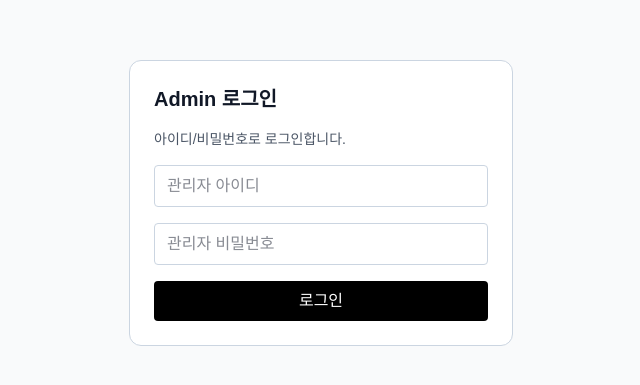
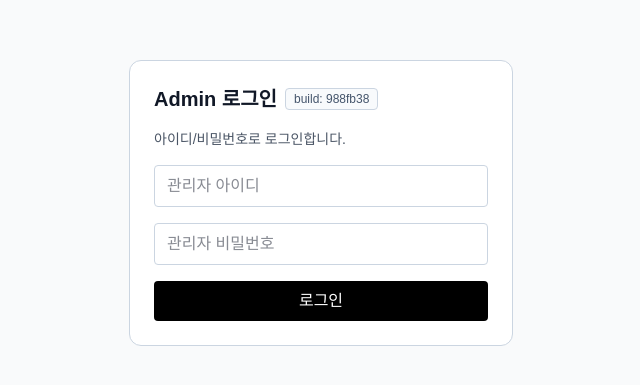
Before and after one commit to gyubot17-stack/mart-web, a Next.js app: page /admin/login in a window 1280 px wide. Shown: the part 197-582 px from the top of the page, without its empty margins (319-959 px from the left). Built offline with nearby package versions, Linux system fonts and the light colour scheme; no server answers.

Commit message:
chore(admin): add visible login build marker for deployment verification

```diff
--- a/src/app/admin/login/page.tsx
+++ b/src/app/admin/login/page.tsx
@@ -38,7 +38,10 @@ export default function AdminLoginPage() {
   return (
     <main className="min-h-screen flex items-center justify-center bg-gray-50 p-6">
       <form onSubmit={onSubmit} className="w-full max-w-sm bg-white rounded-xl border p-6 space-y-4">
-        <h1 className="text-xl font-bold">Admin 로그인</h1>
+        <div className="flex items-center gap-2">
+          <h1 className="text-xl font-bold">Admin 로그인</h1>
+          <span className="px-2 py-0.5 text-xs rounded border border-slate-300 bg-slate-50 text-slate-600">build: 988fb38</span>
+        </div>
         <p className="text-sm text-gray-600">아이디/비밀번호로 로그인합니다.</p>
         <input
           type="text"
```
